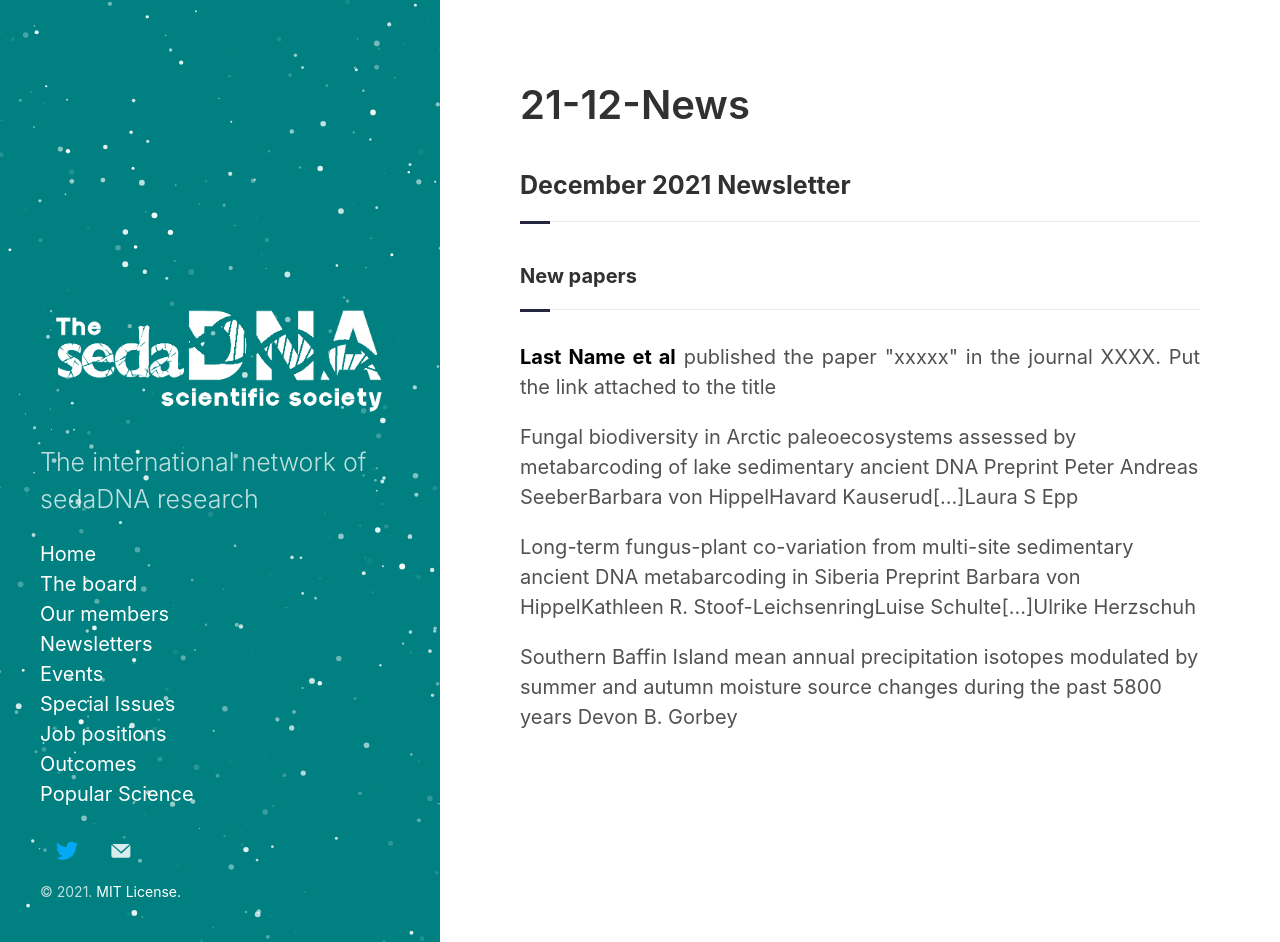
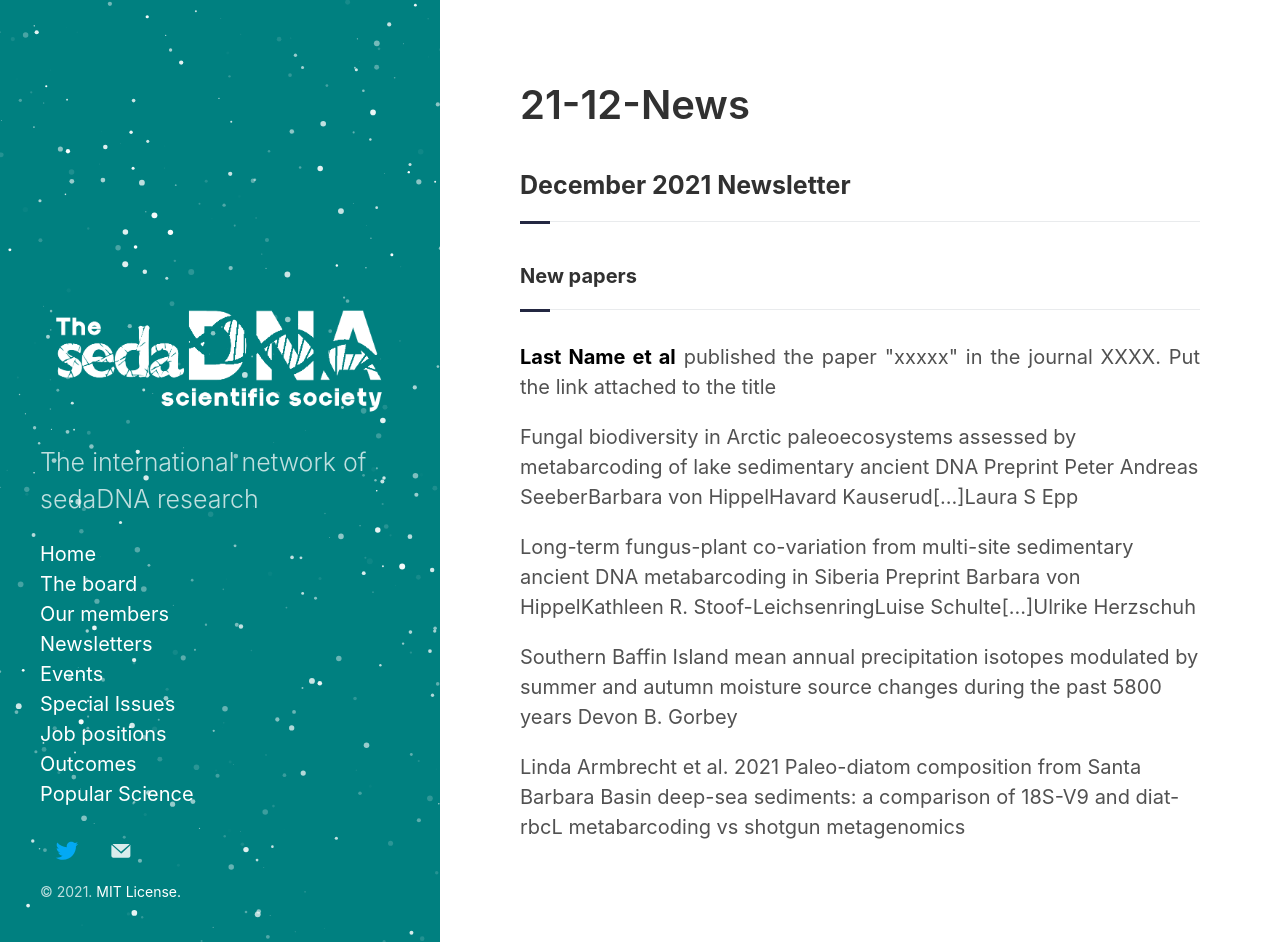
Before and after one commit to sedadna/sedadna.github.io, a Jekyll site: the page built from category/news/21-12.md, in a window 1280 px wide and 942 px high. Built offline with Jekyll 4.4.1, drawn with Linux system fonts in a browser that asks for light colours.

Commit message:
Update 21-12.md

```diff
--- a/category/news/21-12.md
+++ b/category/news/21-12.md
@@ -22,3 +22,5 @@ Preprint
 Barbara von HippelKathleen R. Stoof-LeichsenringLuise Schulte[...]Ulrike Herzschuh
 
 Southern Baffin Island mean annual precipitation isotopes modulated by summer and autumn moisture source changes during the past 5800 years Devon B. Gorbey
+
+Linda Armbrecht et al. 2021 Paleo-diatom composition from Santa Barbara Basin deep-sea sediments: a comparison of 18S-V9 and diat-rbcL metabarcoding vs shotgun metagenomics
```
